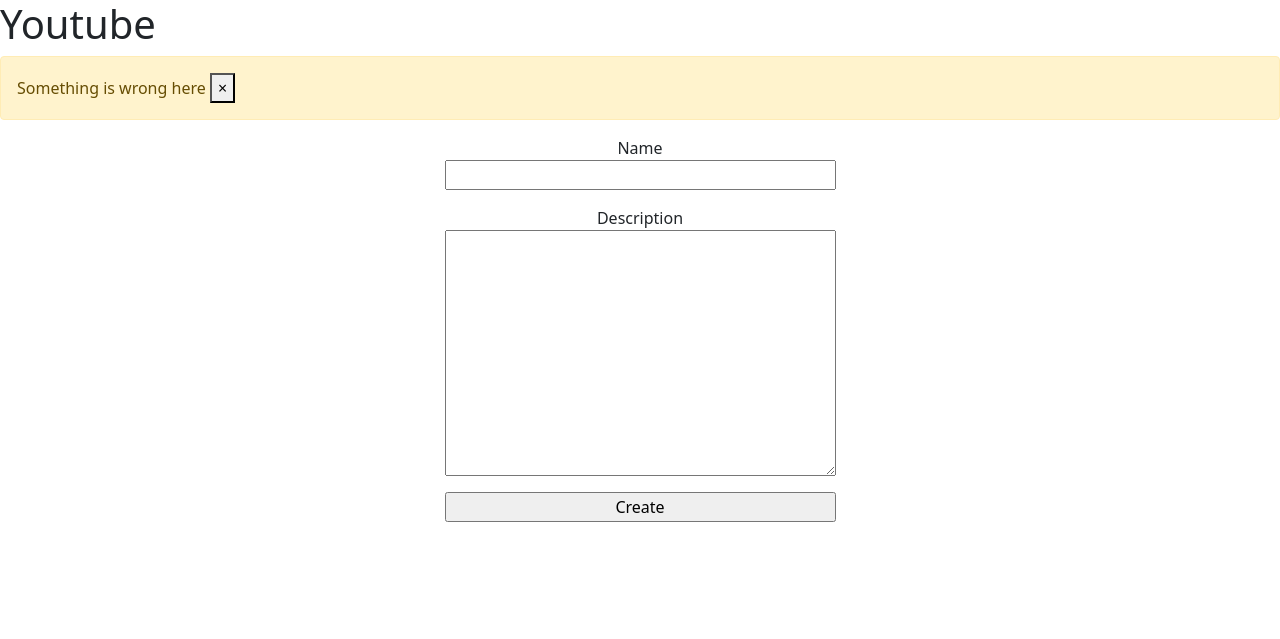
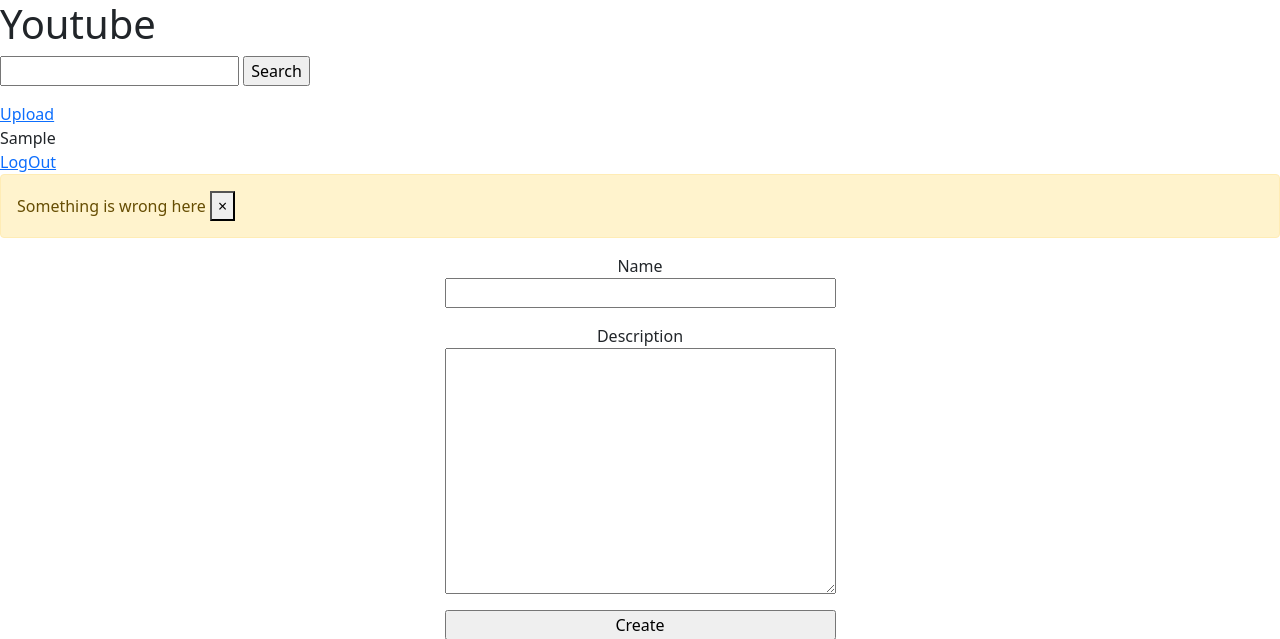
Before and after one commit to DixitSom/Youtube, a Django app: page /createChannel/ in a window 1280 px wide. Shown: the top 639 px of the page. Run offline with Django 3.2, Linux system fonts and the light colour scheme; the visitor is signed in with stand-in values (Sample User, id 1).

Commit message:
Nav Bar is updated

```diff
--- a/Youtube/main/templates/base.html
+++ b/Youtube/main/templates/base.html
@@ -19,7 +19,55 @@
 
     <!-- Header Starts From here -->
     <div class="header">
-        <h1>Youtube</h1>
+        <div class="nav-bar">
+
+            <!-- Youtube Logo will be here -->
+            <div class="logo">
+                <img src="" alt="">
+            </div>
+
+            <!-- This heading -->
+            <div class="heading">
+                <h1>Youtube</h1>
+            </div>
+
+            <!-- This is search Bar -->
+            <div class="search-bar">
+                <form class="search-from">
+                    <input type="search" name="search" id="search">
+                    <input type="submit" value="Search">
+                </form>
+            </div>
+
+
+            {% if request.user.is_authenticated %}
+
+            <!-- Upload Video Button is here -->
+            <div class="upload-content">
+                <a href="{% url 'upload'%}">Upload</a>
+            </div>
+
+            <!-- USer Profile will be here -->
+            <div class="user-info">
+                {{ request.user.first_name }}
+            </div>
+
+            <!-- Logout option -->
+            <div class="logout">
+                <a href="{% url 'logout'%}">LogOut</a>
+            </div>
+
+            <!-- Login Option -->
+            {% else %}
+            <div class="login">
+                <a href="{% url 'login'%}">Login</a>
+            </div>
+            {% endif %}
+
+
+
+
+        </div>
     </div>
 
     <!-- Main Section is here -->
```
